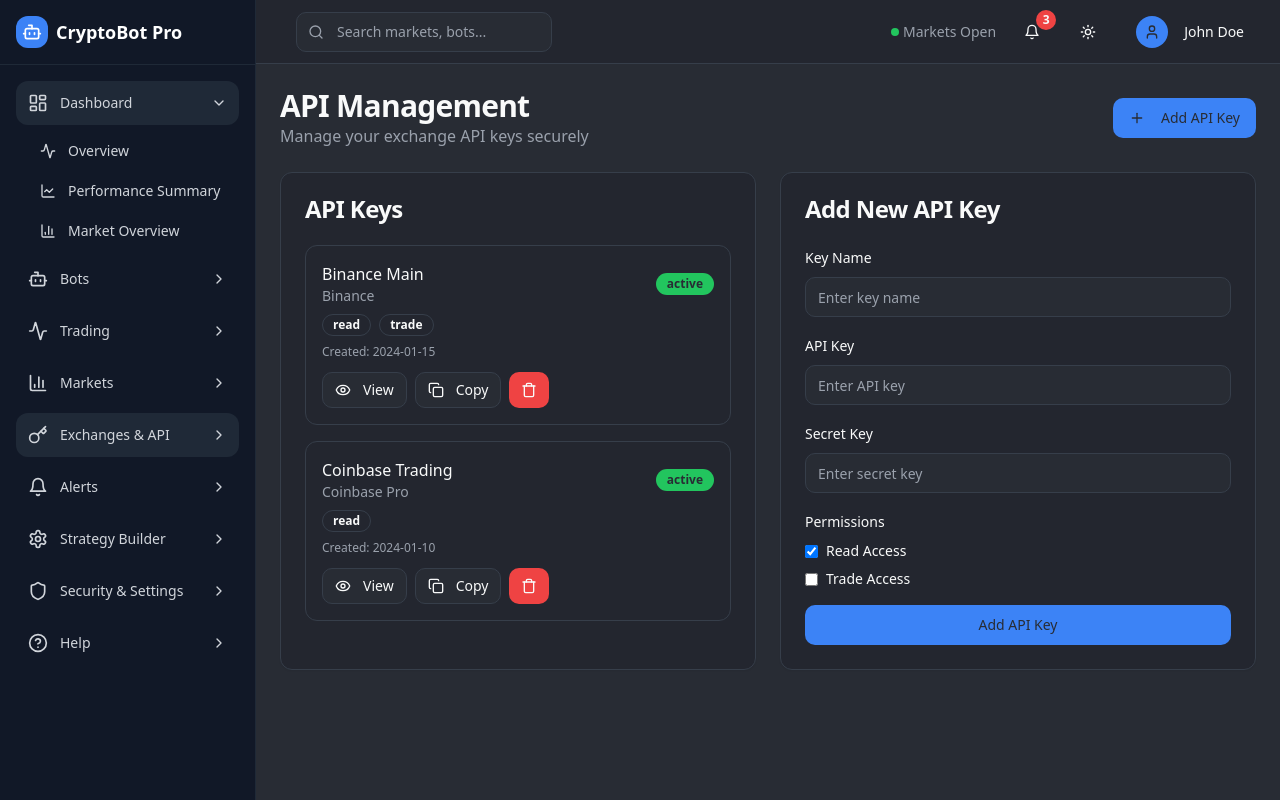
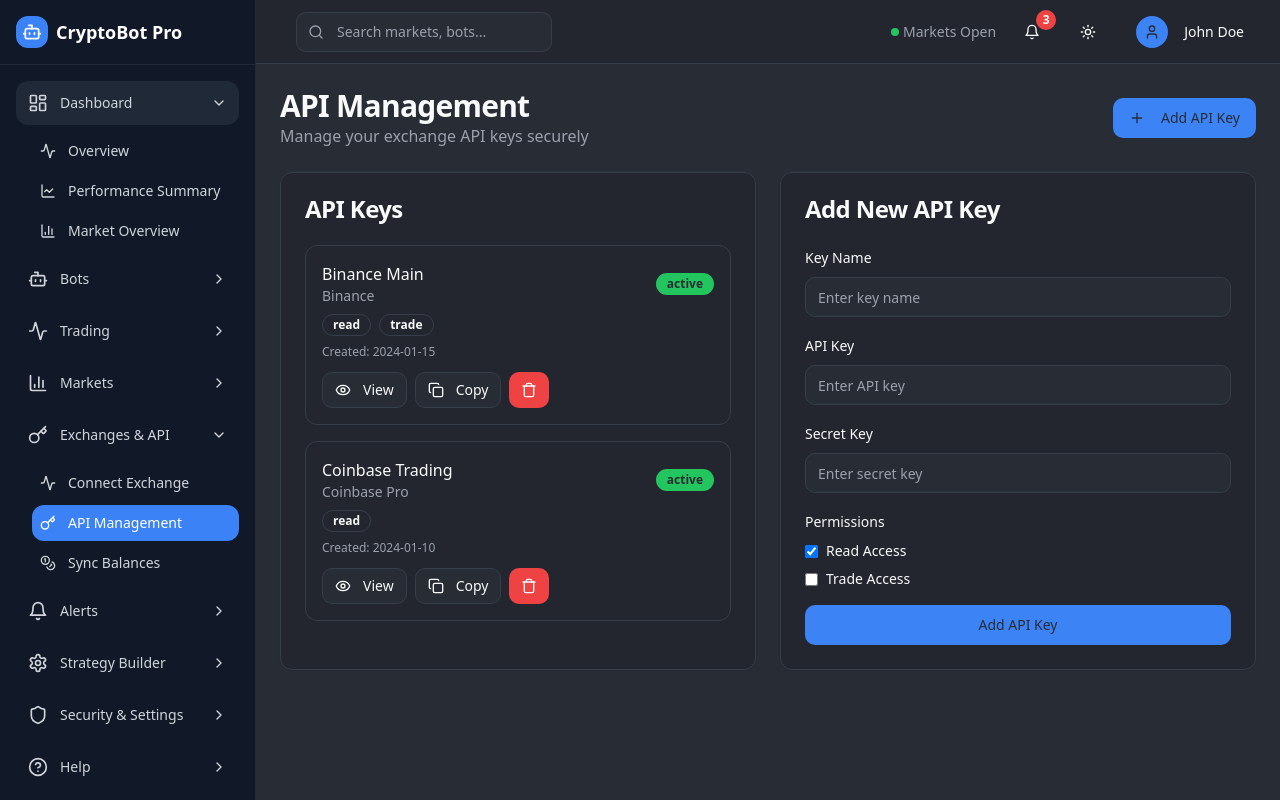
Before and after one commit to samyotechlab/crypto-pilot-ui, a React (Vite) app: page /api in a window 1280 px wide. Built offline with nearby package versions, Linux system fonts and the light colour scheme.

Commit message:
Fix submenu and highlight issues
Corrected submenu highlighting and prevented multiple menu items from being highlighted simultaneously.

```diff
--- a/src/components/Sidebar.tsx
+++ b/src/components/Sidebar.tsx
@@ -1,3 +1,4 @@
+
 import React, { useState } from 'react';
 import { NavLink, useLocation } from 'react-router-dom';
 import {
@@ -136,13 +137,28 @@ export const Sidebar: React.FC<SidebarProps> = ({ isOpen, onToggle }) => {
     );
   };
 
-  const isActive = (href: string) => {
+  const isChildActive = (href: string) => {
     return location.pathname === href;
   };
 
   const isParentActive = (children: SidebarItem[]) => {
-    return children.some(child => child.href && isActive(child.href));
+    return children.some(child => child.href && isChildActive(child.href));
   };
+
+  const shouldExpandParent = (children: SidebarItem[]) => {
+    return children.some(child => child.href && isChildActive(child.href));
+  };
+
+  // Auto-expand parent if child is active
+  React.useEffect(() => {
+    sidebarItems.forEach(item => {
+      if (item.children && shouldExpandParent(item.children)) {
+        setExpandedItems(prev =>
+          prev.includes(item.title) ? prev : [...prev, item.title]
+        );
+      }
+    });
+  }, [location.pathname]);
 
   return (
     <>
@@ -188,7 +204,8 @@ export const Sidebar: React.FC<SidebarProps> = ({ isOpen, onToggle }) => {
                       className={cn(
                         "w-full flex items-center justify-between p-3 text-sm font-medium rounded-lg transition-colors",
                         "text-gray-300 hover:bg-gray-800",
-                        (expandedItems.includes(item.title) || isParentActive(item.children)) && "bg-gray-800"
+                        // Only highlight parent if expanded and no child is active
+                        expandedItems.includes(item.title) && !isParentActive(item.children) && "bg-gray-800"
                       )}
                     >
                       <div className="flex items-center space-x-3">
```
